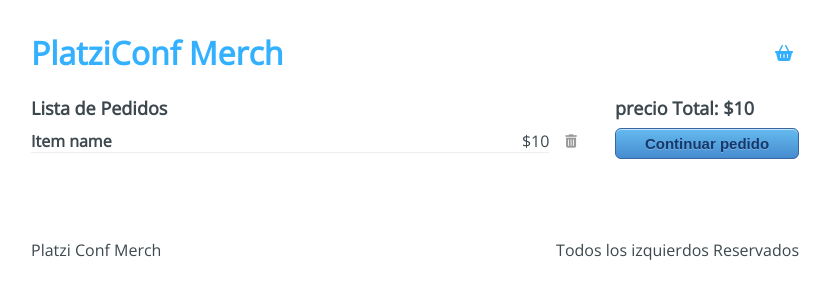
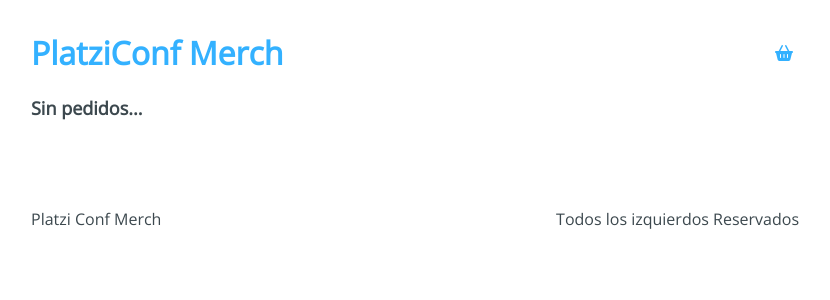
Before and after one commit to MaoRguez/store, a React app: page /checkout in a window 1280 px wide. Shown: the top 300 px of the page, without its empty margins (225-1055 px from the left). Built offline with nearby package versions, Linux system fonts and the light colour scheme.

Commit message:
Adding useRef on component information

```diff
--- a/src/containers/Checkout.jsx
+++ b/src/containers/Checkout.jsx
@@ -1,28 +1,49 @@
-import React from 'react';
+import React, { useContext } from 'react';
 import { Link } from 'react-router-dom';
+import AppContext from '../context/AppContext';
 import '../styles/components/Checkout.css'
 
 const Checkout = () => {
+  const { state, removeFromCart } = useContext(AppContext);
+  const { cart } = state;
+
+  const handleRemove = product => () => {
+    removeFromCart(product);
+  };
+
+  const handleSumTotal = () => {
+    const reducer = (accumulator, currentValue) => accumulator + currentValue.price;
+    const sum = cart.reduce(reducer, 0);
+    return sum;
+  };
+
   return (
     <div className="Checkout">
       <div className="Checkout-content">
-        <h3>Lista de Pedidos</h3>
+        {cart.length > 0 ? <h3>Lista de Pedidos:</h3> : <h3>Sin pedidos...</h3>}
+        {cart.map((item) => (
           <div className="Checkout-item">
             <div className="Checkout-element">
-            <h4>Item name</h4>
-            <span>$10</span>
+              <h4>{item.title}</h4>
+              <span>
+                $
+                {item.price}
+              </span>
             </div>
-          <button type="button">
+            <button type="button" onClick={handleRemove(item)}>
               <i className="fas fa-trash-alt" />
             </button>
           </div>
+        ))}
       </div>
+      {cart.length > 0 && (
         <div className="Checkout-sidebar">
-        <h3>precio Total: $10</h3>
+          <h3>{`Precio Total: $ ${handleSumTotal()}`}</h3>
           <Link to="/checkout/information">
             <button type="button">Continuar pedido</button>
           </Link>
         </div>
+      )}
     </div>
   );
 };
--- a/src/containers/Information.jsx
+++ b/src/containers/Information.jsx
@@ -1,8 +1,29 @@
-import React from 'react';
+import React, {useContext, useRef} from 'react';
 import { Link } from 'react-router-dom';
+import AppContext from '../context/AppContext';
 import '../styles/components/Information.css';
 
 const Information = () => {
+  const {state, addToBuyer} = useContext(AppContext);
+  const form = useRef(null);
+  const { cart } = state;
+
+  const handleSubmit = () => {
+    const formData = new FormData(form.current);
+    const buyer = {
+      'name': formData.get('name'),
+      'email': formData.get('email'),
+      'address': formData.get('address'),
+      'apto': formData.get('apto'),
+      'city': formData.get('city'),
+      'country': formData.get('country'),
+      'state': formData.get('state'),
+      'cp': formData.get('cp'),
+      'phone': formData.get('phone'),
+    }
+    addToBuyer(buyer);
+  };
+
   return (
     <div className="Information">
       <div className="Information-content">
@@ -10,7 +31,7 @@
           <h2>Información de contacto:</h2>
         </div>
         <div className="Information-form">
-          <form action="">
+          <form ref={form}>
             <input type="text" placeholder="Nombre completo" name="name" />
             <input type="text" placeholder="Correo Electronico" name="email" />
             <input type="text" placeholder="Dirección" name="address" />
@@ -29,20 +50,23 @@
             </Link>
           </div>
           <div className="Information-next">
-            <Link to="/checkout/payment">
-              Pagar
-            </Link>
+            <button type="button" onClick={handleSubmit}>Pagar</button>
           </div>
         </div>
       </div>
       <div className="Information-sidebar">
         <h3>Pedido:</h3>
-        <div className="Information-item">
-          <div className="Information-element">
-            <h4>Item Name</h4>
-            <span>$10</span>
+        {cart.map((item) => (
+          <div className="Information-item" key={item.title}>
+            <div className="Information-element">
+              <h4>{item.title}</h4>
+              <span>
+                $
+                {item.price}
+              </span>
+            </div>
           </div>
-        </div>
+        ))}
       </div>
     </div>
   );
--- a/src/hooks/useInitialState.js
+++ b/src/hooks/useInitialState.js
@@ -18,8 +18,16 @@
     });
   }
 
+  const addToBuyer = payload => {
+    setState({
+      ...state,
+      buyer: [...state.buyer, payload],
+    });
+  }
+
   return {
     addToCart,
+    addToBuyer,
     removeFromCart,
     state,
   };
--- a/src/initialState.js
+++ b/src/initialState.js
@@ -1,5 +1,6 @@
 export default {
   cart: [],
+  buyer: [],
   products: [
     {
       'id': '1',
```
Lines whose indentation alone changed are shown as unchanged.
